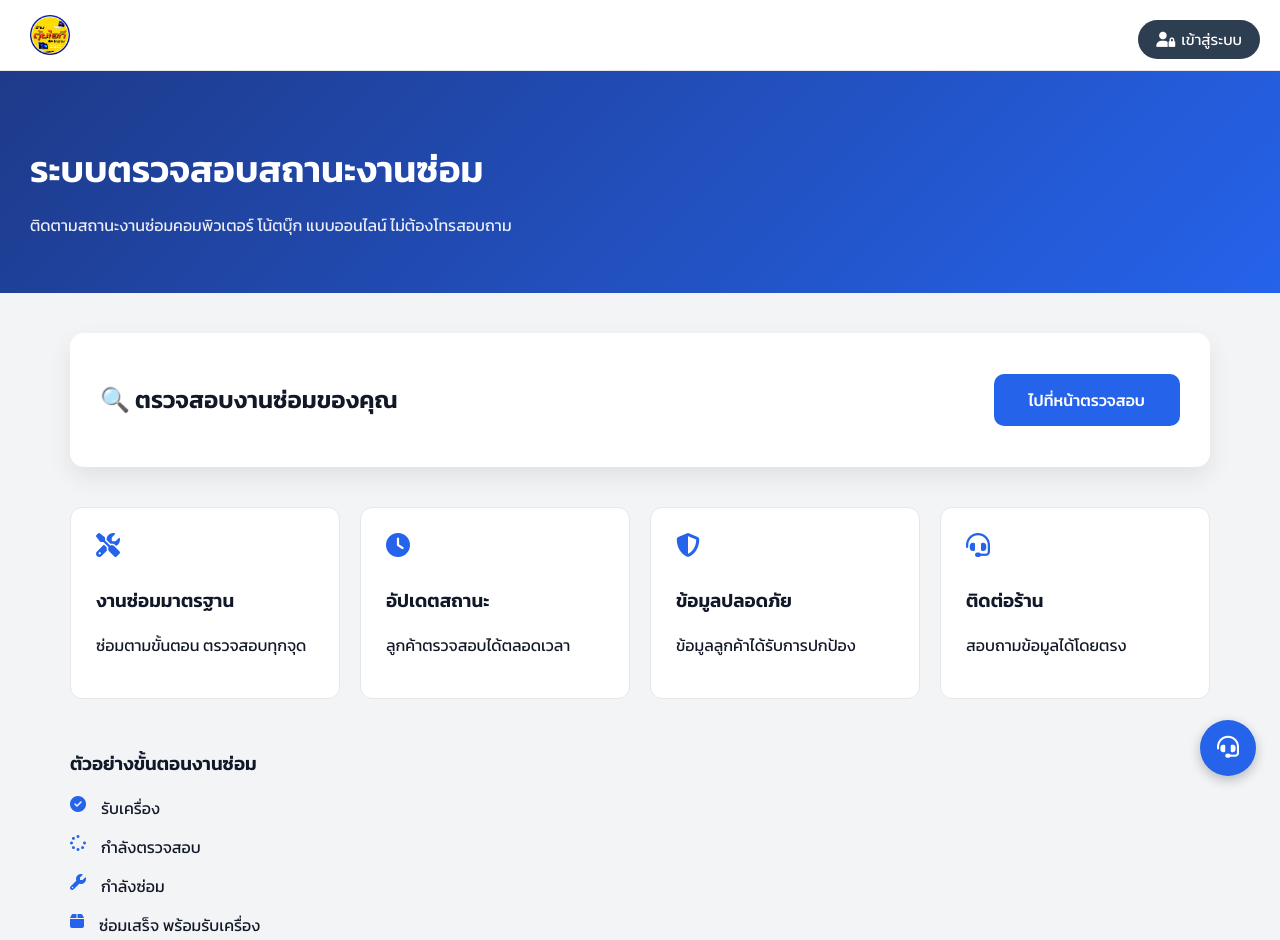
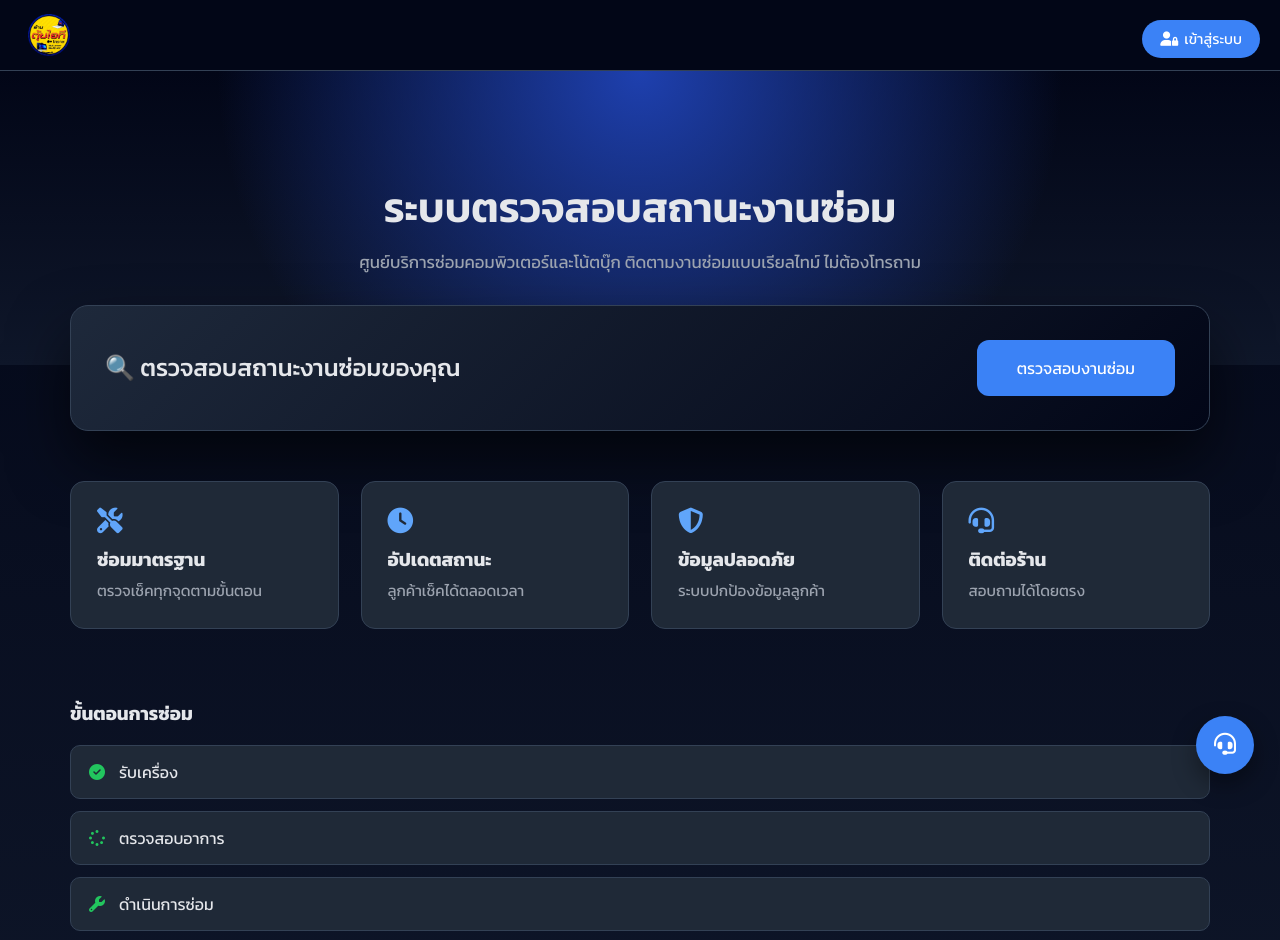
Before and after one commit to tatiyaphon/repair-management-system-backend, a website: page public/customer/index.html in a window 1280 px wide. Shown: the top 940 px of the page. Drawn offline with Linux system fonts and the light colour scheme.

Commit message:
add some features

```diff
--- a/public/customer/index.html
+++ b/public/customer/index.html
@@ -4,349 +4,238 @@
 <meta charset="UTF-8">
 <meta name="viewport" content="width=device-width, initial-scale=1.0">
 
-<!-- ✅ Google Search Console Verification -->
+<!-- Google Search Console -->
 <meta name="google-site-verification" content="jZQiJZhJWh2XwbxKZSqnWIvqMbUgGGMjyWo082zkwc0" />
-<!-- ✅ SEO สำคัญ -->
-<title>ตรวจสอบสถานะงานซ่อมร้านตุ้ยไอที</title>
-<meta name="description"
-      content="ตรวจสอบสถานะงานซ่อมคอมพิวเตอร์ ร้านตุ้ยไอที ลูกค้าสามารถเช็คสถานะงานซ่อมออนไลน์ได้ด้วยเลขใบรับเครื่อง">
-<meta name="keywords"
-      content="ร้านซ่อมคอมพิวเตอร์, เช็คสถานะงานซ่อม, ร้านตุ้ยไอที, ซ่อมโน้ตบุ๊ก">
+
+<title>ตรวจสอบสถานะงานซ่อม | ร้านตุ้ยไอที</title>
+<meta name="description" content="ตรวจสอบสถานะงานซ่อมคอมพิวเตอร์ ร้านตุ้ยไอที เช็คสถานะงานซ่อมออนไลน์ด้วยเลขใบรับเครื่อง">
+<meta name="keywords" content="ร้านซ่อมคอม, เช็คงานซ่อม, ร้านตุ้ยไอที, ซ่อมคอม, ซ่อมโน้ตบุ๊ก">
 <meta name="robots" content="index,follow">
 <link rel="canonical" href="https://tui-it.org/">
-<link rel="icon" type="image/png" href="/customer/logo1.png">
-<link href="https://fonts.googleapis.com/css2?family=Kanit:wght@300;400;500;600&display=swap" rel="stylesheet">
-<link href="https://cdnjs.cloudflare.com/ajax/libs/font-awesome/6.4.0/css/all.min.css" rel="stylesheet">
+
+<link rel="icon" href="/customer/logo1.png">
+<link href="https://fonts.googleapis.com/css2?family=Kanit:wght@300;400;500;600;700&display=swap" rel="stylesheet">
+<link href="https://cdnjs.cloudflare.com/ajax/libs/font-awesome/6.5.0/css/all.min.css" rel="stylesheet">
 
 <style>
 :root{
-    --primary:#1f2937;
-    --accent:#2563eb;
-    --bg:#f3f4f6;
-    --card:#ffffff;
-    --muted:#6b7280;
-    --border:#e5e7eb;
-    --line:#00b900;
+  --bg:#0f172a;
+  --panel:#111827;
+  --card:#1f2937;
+  --border:#334155;
+  --accent:#3b82f6;
+  --accent-soft:#60a5fa;
+  --text:#e5e7eb;
+  --muted:#9ca3af;
+  --success:#22c55e;
 }
 
-*{box-sizing:border-box;}
+*{box-sizing:border-box}
 
 body{
   margin:0;
   font-family:'Kanit',sans-serif;
-    background:var(--bg);
-    color:#111827;
+  background:linear-gradient(180deg,#020617,#0f172a);
+  color:var(--text);
 }
 
-/* ---------- HEADER ---------- */
+/* ================= HEADER ================= */
 header{
-    background:#fff;
+  background:#020617;
   border-bottom:1px solid var(--border);
-    padding:15px 30px;
+  padding:14px 28px;
   display:flex;
   align-items:center;
   justify-content:space-between;
 }
 
 header img{
-    height:40px;
+  height:42px;
 }
 
-nav a{
-    margin-left:25px;
-    text-decoration:none;
-    color:#374151;
-    font-weight:500;
-    cursor:pointer;
+.login-wrapper{
+  position:fixed;
+  top:20px;
+  right:20px;
+  z-index:1000;
 }
 
-nav a:hover{
-    color:var(--accent);
+.login-btn{
+  background:var(--accent);
+  color:#fff;
+  padding:8px 18px;
+  border-radius:999px;
+  text-decoration:none;
+  font-size:.9rem;
+  display:flex;
+  align-items:center;
+  gap:6px;
 }
 
-/* ---------- HERO ---------- */
+.login-btn:hover{background:#2563eb}
+
+/* ================= HERO ================= */
 .hero{
-    padding:40px 30px;
-    background:linear-gradient(135deg,#1e3a8a,#2563eb);
-    color:#fff;
+  padding:70px 30px 90px;
+  text-align:center;
+  background:
+    radial-gradient(circle at top,#1e40af,transparent 60%),
+    linear-gradient(180deg,#020617,#0f172a);
 }
 
 .hero h1{
-    font-size:2.3rem;
-    margin-bottom:10px;
+  font-size:2.6rem;
+  margin-bottom:12px;
+  font-weight:600;
 }
 
 .hero p{
-    max-width:600px;
-    opacity:0.9;
+  max-width:650px;
+  margin:auto;
+  color:var(--muted);
+  font-size:1.05rem;
 }
 
-/* ---------- MAIN ---------- */
+/* ================= CONTAINER ================= */
 .container{
   max-width:1200px;
   margin:auto;
-    padding:40px 30px;
+  padding:0 30px 60px;
 }
 
-/* ---------- CHECK BOX ---------- */
+/* ================= CHECK BOX ================= */
 .check-box{
-    background:var(--card);
-    padding:30px;
-    border-radius:14px;
-    box-shadow:0 10px 25px rgba(0,0,0,0.08);
+  margin-top:-60px;
+  background:linear-gradient(135deg,#1e293b,#020617);
+  border:1px solid var(--border);
+  border-radius:18px;
+  padding:34px;
   display:flex;
   align-items:center;
   justify-content:space-between;
-    flex-wrap:wrap;
   gap:20px;
+  box-shadow:0 30px 60px rgba(0,0,0,.6);
+}
+
+.check-box h2{
+  margin:0;
+  font-weight:500;
 }
 
 .check-box a{
   background:var(--accent);
   color:#fff;
-    padding:14px 35px;
-    border-radius:10px;
+  padding:16px 40px;
+  border-radius:12px;
   text-decoration:none;
-    font-weight:500;
+  font-size:1rem;
 }
 
-/* ---------- STATS ---------- */
+.check-box a:hover{
+  background:#2563eb;
+}
+
+/* ================= STATS ================= */
 .stats{
-    margin-top:40px;
+  margin-top:50px;
   display:grid;
-    grid-template-columns:repeat(auto-fit,minmax(220px,1fr));
-    gap:20px;
+  grid-template-columns:repeat(auto-fit,minmax(230px,1fr));
+  gap:22px;
 }
 
 .stat{
   background:var(--card);
-    padding:25px;
-    border-radius:12px;
   border:1px solid var(--border);
+  border-radius:14px;
+  padding:26px;
+  transition:.25s;
+}
+
+.stat:hover{
+  transform:translateY(-6px);
+  border-color:var(--accent);
 }
 
 .stat i{
-    color:var(--accent);
-    font-size:1.5rem;
-    margin-bottom:10px;
+  font-size:1.6rem;
+  color:var(--accent-soft);
+  margin-bottom:12px;
 }
 
-/* ---------- TIMELINE ---------- */
+.stat h3{
+  margin:0 0 6px;
+}
+
+.stat p{
+  margin:0;
+  color:var(--muted);
+  font-size:.95rem;
+}
+
+/* ================= TIMELINE ================= */
 .timeline{
-    margin-top:50px;
+  margin-top:70px;
+}
+
+.timeline h3{
+  margin-bottom:18px;
 }
 
 .step{
   display:flex;
-    gap:15px;
-    margin-bottom:15px;
+  align-items:center;
+  gap:14px;
+  background:var(--card);
+  border:1px solid var(--border);
+  border-radius:10px;
+  padding:14px 18px;
+  margin-bottom:12px;
 }
 
 .step i{
-    color:var(--accent);
+  color:var(--success);
 }
 
-/* ---------- FOOTER ---------- */
+/* ================= FOOTER ================= */
 footer{
-    background:#fff;
+  background:#020617;
   border-top:1px solid var(--border);
   text-align:center;
-    padding:20px;
-    margin-top:60px;
-    font-size:0.9rem;
+  padding:22px;
+  font-size:.85rem;
   color:var(--muted);
 }
 
-
-
-.phone{background:var(--accent);}
-.line{background:var(--line);}
-.close-btn{
-    margin-top:10px;
-    background:#e5e7eb;
-    border:none;
-    padding:8px 14px;
-    border-radius:6px;
-    cursor:pointer;
-}
-/* =========================
-   MOBILE FINAL (ONLY ONE)
-========================= */
-@media (max-width: 768px){
-
-  /* HEADER */
-  header{
-    flex-direction:column;
-    align-items:center;
-    padding:12px 16px;
-  }
-
-  header img{
-    height:34px;
-    margin-bottom:6px;
-  }
-
-  nav{
-    width:100%;
-    text-align:right;
-  }
-
-  nav a{
-    margin:0;
-    font-size:0.9rem;
-  }
-
-  /* HERO */
-  .hero{
-    padding:24px 16px;
-    text-align:center;
-  }
-
-  .hero h1{
-    font-size:1.4rem;
-    line-height:1.3;
-  }
-
-  .hero p{
-    font-size:0.9rem;
-  }
-
-  /* CHECK BOX */
-  .check-box{
-    flex-direction:column;
-    align-items:center;
-    margin-top:-24px;
-    padding:16px;
-  }
-
-  .check-box h2{
-    font-size:1.1rem;
-    text-align:center;
-  }
-
-  .check-box a{
-    width:100%;
-    padding:12px;
-    font-size:0.95rem;
-  }
-
-  /* STATS */
-  .stats{
-    grid-template-columns:1fr;
-    gap:14px;
-  }
-
-  .stat{
-    padding:16px;
-  }
-
-  /* FOOTER */
-  footer{
-    font-size:0.75rem;
-    padding:14px;
-    text-align:center;
-  }
-}
-/* ================= LOGIN BUTTON ================= */
-.login-wrapper{
-  position:fixed;
-  top:20px;
-  right:20px;
-  z-index:1500;
-}
-
-.login-btn{
-  background:#2c3e50;
-  color:#fff;
-  padding:8px 18px;
-  border-radius:20px;
-  text-decoration:none;
-  font-size:0.95rem;
-  display:flex;
-  align-items:center;
-  gap:6px;
-}
-
-.login-btn:hover{
-  background:#1a252f;
-}
-
-/* ================= CONTACT FLOAT BUTTON ================= */
+/* ================= CONTACT FLOAT ================= */
 .contact-float{
   position:fixed;
-  bottom:24px;
-  right:24px;
-  width:56px;
-  height:56px;
+  bottom:26px;
+  right:26px;
+  width:58px;
+  height:58px;
   border-radius:50%;
-  background:#2563eb;
+  background:var(--accent);
   color:#fff;
   border:none;
   font-size:22px;
   cursor:pointer;
-  z-index:1600;
-  box-shadow:0 4px 12px rgba(0,0,0,.25);
+  box-shadow:0 10px 25px rgba(0,0,0,.4);
 }
 
-.contact-float:hover{
-  background:#1e40af;
-}
+.contact-float:hover{background:#2563eb}
 
-/* ================= CONTACT POPUP ================= */
-.popup{
-  position:fixed;
-  inset:0;
-  background:rgba(0,0,0,.4);
-  display:none;
-  align-items:center;
-  justify-content:center;
-  z-index:2000;
-}
-
-.popup.show{
-  display:flex;
-}
-
-.popup-box{
-  background:#fff;
-  padding:25px;
-  border-radius:14px;
-  width:90%;
-  max-width:320px;
+/* ================= MOBILE ================= */
+@media(max-width:768px){
+  .hero h1{font-size:1.6rem}
+  .check-box{
+    flex-direction:column;
     text-align:center;
   }
-
-.popup-box h3{
-  margin-top:0;
+  .check-box a{
+    width:100%;
+    text-align:center;
   }
-
-.popup-btn{
-  display:flex;
-  align-items:center;
-  justify-content:center;
-  gap:8px;
-  margin:10px 0;
-  padding:12px;
-  border-radius:8px;
-  text-decoration:none;
-  color:#fff;
-  font-weight:500;
 }
-
-.popup-btn.phone{ background:#2563eb; }
-.popup-btn.line{ background:#00b900; }
-
-.close-btn{
-  margin-top:12px;
-  background:#e5e7eb;
-  border:none;
-  padding:8px 14px;
-  border-radius:6px;
-  cursor:pointer;
-}
-
-
-
 </style>
 </head>
 
@@ -356,81 +245,67 @@ footer{
   <img src="/customer/logo1.png" alt="ร้านตุ้ยไอที">
 </header>
 
+<div class="login-wrapper">
+  <a href="/employee/login.html" class="login-btn">
+    <i class="fas fa-user-lock"></i> เข้าสู่ระบบ
+  </a>
+</div>
+
 <section class="hero">
   <h1>ระบบตรวจสอบสถานะงานซ่อม</h1>
   <p>
-        ติดตามสถานะงานซ่อมคอมพิวเตอร์ โน้ตบุ๊ก
-        แบบออนไลน์ ไม่ต้องโทรสอบถาม
+    ศูนย์บริการซ่อมคอมพิวเตอร์และโน้ตบุ๊ก
+    ติดตามงานซ่อมแบบเรียลไทม์ ไม่ต้องโทรถาม
   </p>
 </section>
 
 <div class="container">
 
   <div class="check-box">
-        <h2>🔍 ตรวจสอบงานซ่อมของคุณ</h2>
-       <a href="/customer/check_status.html">ไปที่หน้าตรวจสอบ</a>
+    <h2>🔍 ตรวจสอบสถานะงานซ่อมของคุณ</h2>
+    <a href="/customer/check_status.html">ตรวจสอบงานซ่อม</a>
   </div>
 
   <div class="stats">
     <div class="stat">
       <i class="fas fa-tools"></i>
-            <h3>งานซ่อมมาตรฐาน</h3>
-            <p>ซ่อมตามขั้นตอน ตรวจสอบทุกจุด</p>
+      <h3>ซ่อมมาตรฐาน</h3>
+      <p>ตรวจเช็คทุกจุดตามขั้นตอน</p>
     </div>
     <div class="stat">
       <i class="fas fa-clock"></i>
       <h3>อัปเดตสถานะ</h3>
-            <p>ลูกค้าตรวจสอบได้ตลอดเวลา</p>
+      <p>ลูกค้าเช็คได้ตลอดเวลา</p>
     </div>
     <div class="stat">
       <i class="fas fa-shield-alt"></i>
       <h3>ข้อมูลปลอดภัย</h3>
-            <p>ข้อมูลลูกค้าได้รับการปกป้อง</p>
+      <p>ระบบปกป้องข้อมูลลูกค้า</p>
     </div>
     <div class="stat">
       <i class="fas fa-headset"></i>
       <h3>ติดต่อร้าน</h3>
-            <p>สอบถามข้อมูลได้โดยตรง</p>
+      <p>สอบถามได้โดยตรง</p>
     </div>
   </div>
 
   <div class="timeline">
-        <h3>ตัวอย่างขั้นตอนงานซ่อม</h3>
+    <h3>ขั้นตอนการซ่อม</h3>
     <div class="step"><i class="fas fa-check-circle"></i> รับเครื่อง</div>
-        <div class="step"><i class="fas fa-spinner"></i> กำลังตรวจสอบ</div>
-        <div class="step"><i class="fas fa-wrench"></i> กำลังซ่อม</div>
+    <div class="step"><i class="fas fa-spinner"></i> ตรวจสอบอาการ</div>
+    <div class="step"><i class="fas fa-wrench"></i> ดำเนินการซ่อม</div>
     <div class="step"><i class="fas fa-box"></i> ซ่อมเสร็จ พร้อมรับเครื่อง</div>
   </div>
 
 </div>
-<!-- ปุ่มเข้าสู่ระบบ -->
-<div class="login-wrapper">
-  <a href="/employee/login.html" class="login-btn">
-    <i class="fas fa-user-lock"></i> เข้าสู่ระบบ
-  </a>
-</div>
 
-<!-- ปุ่มลอยติดต่อ -->
-<button class="contact-float" onclick="openContact()">
+<button class="contact-float">
   <i class="fas fa-headset"></i>
 </button>
-
-
 
 <footer>
   © 2025 ร้านตุ้ยไอที | Computer Repair Tracking System
 </footer>
 
-<script>
-
-function openContact(){
-  document.getElementById("contactPopup").classList.add("show");
-}
-
-function closeContact(){
-  document.getElementById("contactPopup").classList.remove("show");
-}
-</script>
-
 </body>
 </html>
```
Lines whose indentation alone changed are shown as unchanged.
